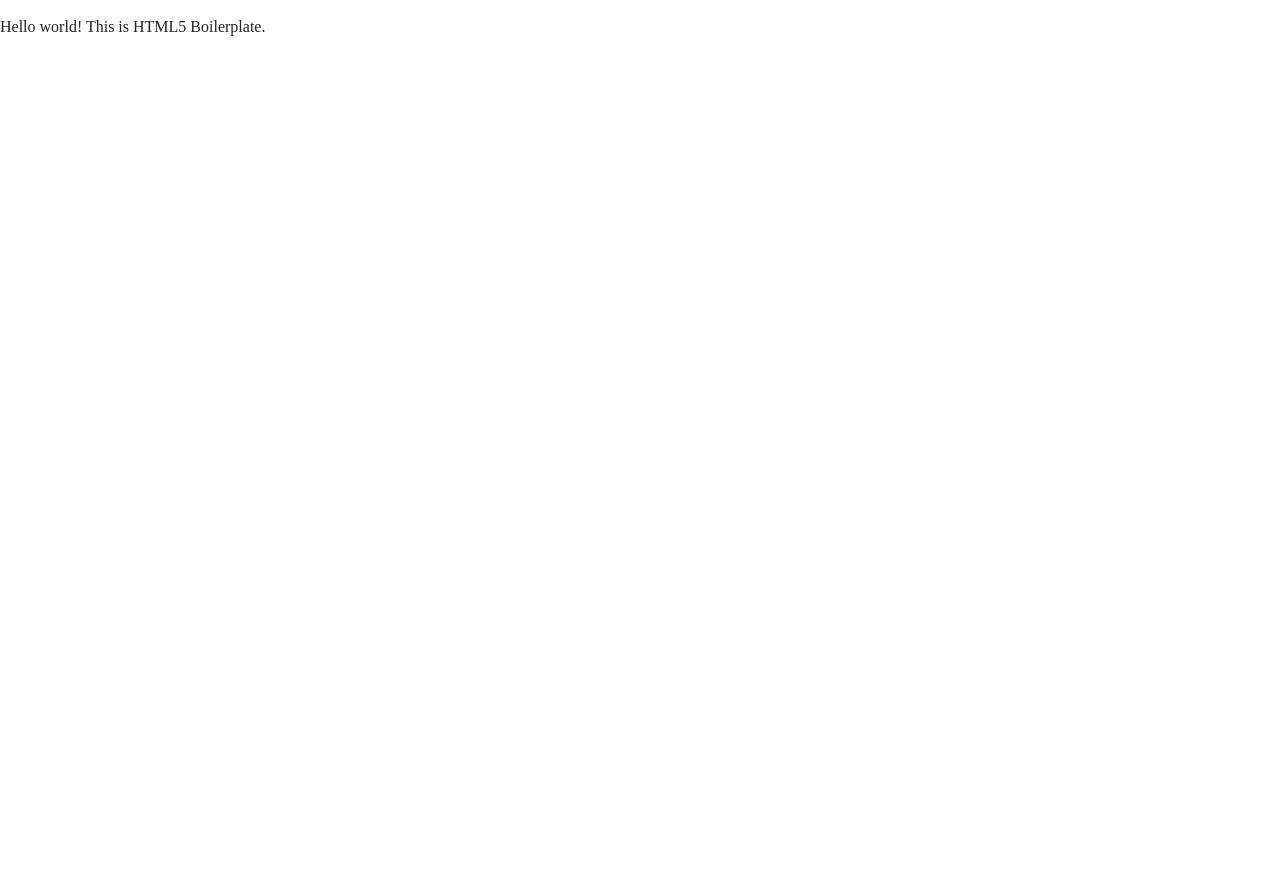
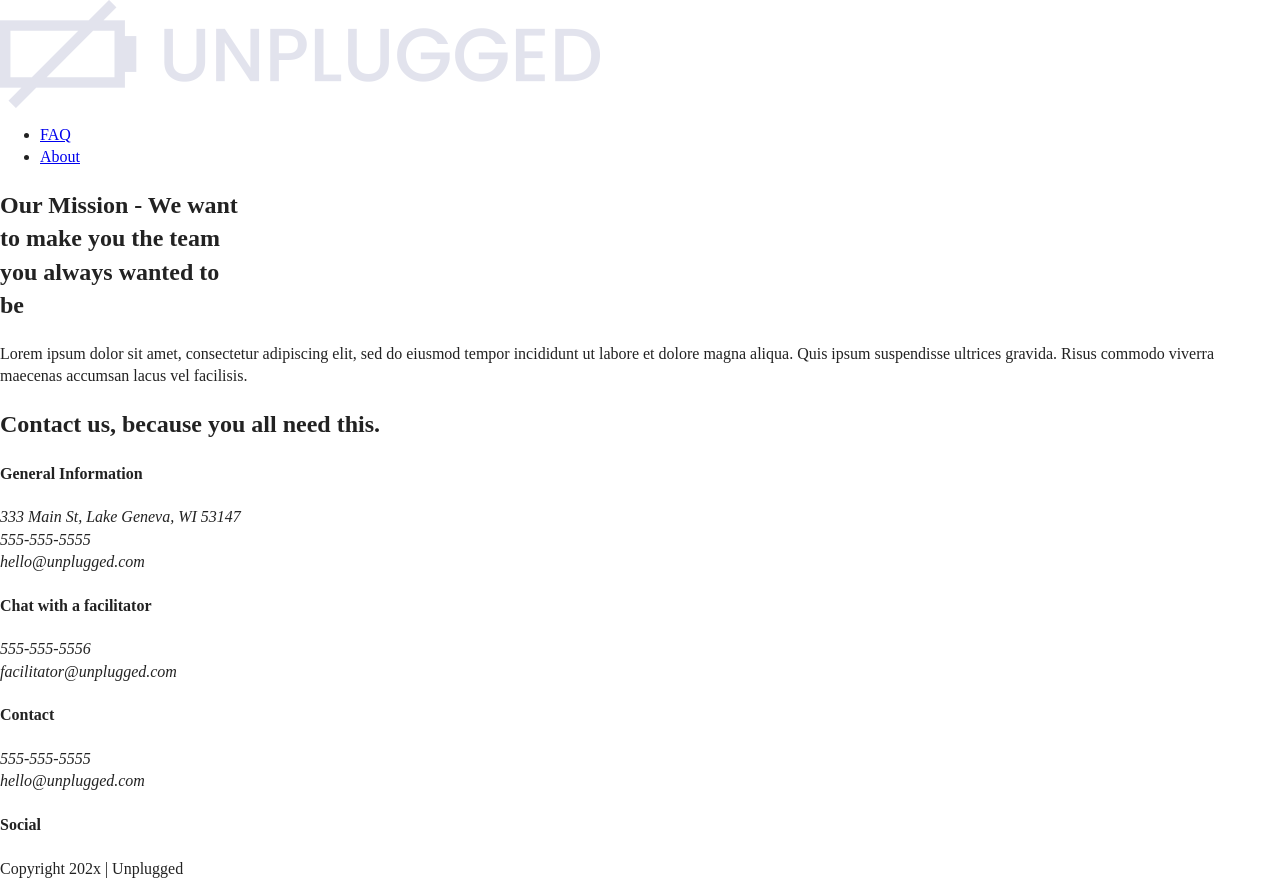
Before and after one commit to Phil-k1978/unplugged-website, a website: page about/index.html in a window 1280 px wide. Before the commit the page ends 800 px from the top, so only its background shows below. Drawn offline with nearby package versions, Linux system fonts and the light colour scheme; files whose address does not match are found by name.

Commit message:
Coded about page

```diff
--- a/about/index.html
+++ b/about/index.html
@@ -3,7 +3,7 @@
 
 <head>
   <meta charset="utf-8">
-  <title></title>
+  <title>about</title>
   <meta name="description" content="">
   <meta name="viewport" content="width=device-width, initial-scale=1">
 
@@ -25,7 +25,7 @@
 <body>
 
   <!-- Add your site or application content here -->
-  <p>Hello world! This is HTML5 Boilerplate.</p>
+
   <script src="../js/vendor/modernizr-3.11.2.min.js"></script>
   <script src="../js/plugins.js"></script>
   <script src="../js/main.js"></script>
@@ -36,6 +36,132 @@
     ga('create', 'UA-XXXXX-Y', 'auto'); ga('set', 'anonymizeIp', true); ga('set', 'transport', 'beacon'); ga('send', 'pageview')
   </script>
   <script src="https://www.google-analytics.com/analytics.js" async></script>
+
+<header>
+  <div class="content-wrapper">
+      <a href="#"><img src="img/unpluggedlogo.png" alt="unplugged logo"></a>
+      <nav>
+        <ul>
+          <li><a href="../faq/index.html">FAQ</a></li>
+          <li><a href="index.html">About</a></li>
+        </ul>
+      </nav>
+  </div>
+</header>
+
+<main>
+  <section class="mission">
+    <div class="content-wrapper">
+      <h2>Our Mission - We want <br>to make you the team <br> you always wanted to <br> be</h2>
+      <div class="mission-content">
+        <p>
+          Lorem ipsum dolor sit amet, consectetur adipiscing elit, sed do eiusmod tempor incididunt ut labore et
+          dolore magna aliqua. Quis ipsum suspendisse ultrices gravida. Risus commodo viverra maecenas accumsan lacus
+          vel facilisis.
+        </p>
+      </div>
+    </div>
+    <!-- end of content-wrapper -->
+  </section>
+  <!-- contact-info -->
+
+  <section class ="map">
+    <figure>
+    </figure>
+  </section>
+
+  <section class="contact-section">
+    <div class="content-wrapper">
+      <div>
+        <h2> Contact us, because you all need this.</h2>
+      <div class="contact-content">
+        <div>
+          <h4> General Information</h4>
+          <address>
+            <p>
+            333 Main St, Lake Geneva, WI 53147<br>
+            555-555-5555<br>
+            hello@unplugged.com
+            </p>
+          </address>
+        <div>
+          <h4> Chat with a facilitator</h4>
+          <address>
+            <p>
+            555-555-5556<br>
+            facilitator@unplugged.com
+            </p>
+          </address>
+        </div>
+          <!-- contact-content div ends -->
+        </div>
+          <!-- contact content wrapper ends -->
+    </div>
+  </section>
+
+</main>
+
+<footer>
+    <div class="content-wrapper">
+        <div class="footer-content">
+            <div class="contact">
+              <h4>Contact</h4>
+              <address>
+                  <p> 555-555-5555<br>
+                  hello@unplugged.com
+                  </p>
+                </address>
+            </div>
+            <div class="social">
+              <h4>Social</h4>
+              <div class="social-icons">
+                <p>
+                  <a href="https://www.facebook.com/yoursite" target="_blank"></a></p>
+                 <p>
+                  <a href="https://www.twitter.com/yoursite" target="_blank"></a></p>
+                  <p>
+                  <a href="https://www.instagram.com/yoursite" target="_blank"></a></p>
+              </div>
+              <div class="copyright">
+                <p>Copyright 202x | Unplugged</p>
+              </div>
+          </div> <!-- footer content-wrapper ends -->
+    </div>
+</footer>
+
+
+<script src="../js/vendor/modernizr-3.6.0.min.js"></script>
+  <script src="https://code.jquery.com/jquery-3.3.1.min.js"
+    integrity="sha256-FgpCb/KJQlLNfOu91ta32o/NMZxltwRo8QtmkMRdAu8=" crossorigin="anonymous"></script>
+  <script>
+    window.jQuery || document.write('<script src="../js/vendor/jquery-3.3.1.min.js"><\/script>')
+  </script>
+  <script src="../js/plugins.js"></script>
+  <script src="../js/main.js"></script>
+
+  <!-- Google Analytics: change UA-XXXXX-Y to be your site's ID. -->
+  <script>
+    window.ga = function () {
+      ga.q.push(arguments)
+    };
+    ga.q = [];
+    ga.l = +new Date;
+    ga('create', 'UA-XXXXX-Y', 'auto');
+    ga('send', 'pageview')
+  </script>
+  <script src="https://www.google-analytics.com/analytics.js" async defer></script>
 </body>
 
 </html>
+
+
+
+
+
+
+
+
+
+</body>
+
+</html>
```
Also changed, not shown: index.html (+1 -0 lines).
